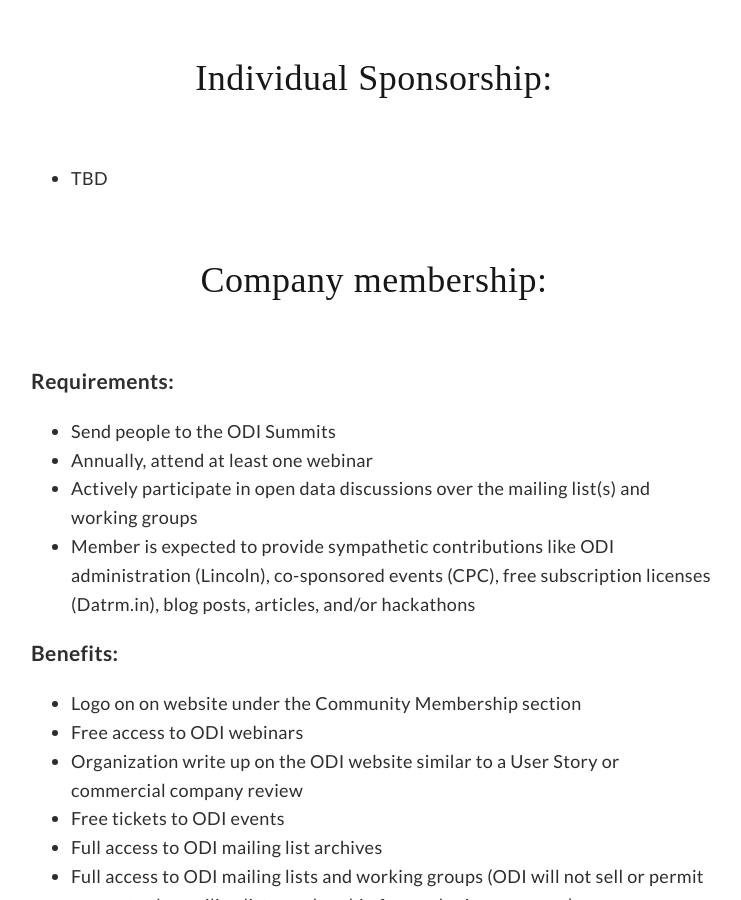
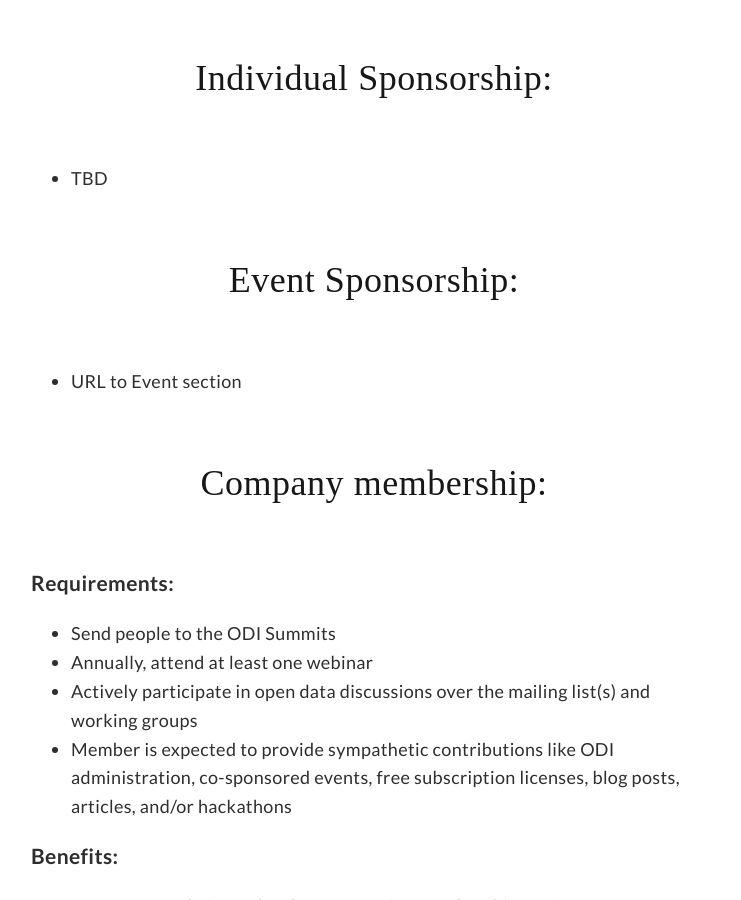
Before and after one commit to opendatainitiative/opendatainitiative.github.io, a Jekyll site: the page built from participation.md, in a window 1280 px wide and 900 px high, scrolled down 1339 px. Shown: the whole window, without its empty margins (266-1007 px from the left). Built offline with Jekyll 4.4.1, drawn with Linux system fonts in a browser that asks for light colours; our own code applies the rules of GitHub Pages for plain Markdown files.

Commit message:
Update participation.md

```diff
--- a/participation.md
+++ b/participation.md
@@ -26,12 +26,15 @@ Sponsorship means money, membership means non-money support, contribution means
 ## Individual Sponsorship:
 * TBD
 
+## Event Sponsorship:
+* URL to Event section
+
 ## Company membership:
 ### Requirements:
 * Send people to the ODI Summits
 * Annually, attend at least one webinar
 * Actively participate in open data discussions over the mailing list(s) and working groups
-* Member is expected to provide sympathetic contributions like ODI administration (Lincoln), co-sponsored events (CPC), free subscription licenses (Datrm.in), blog posts, articles, and/or hackathons
+* Member is expected to provide sympathetic contributions like ODI administration, co-sponsored events, free subscription licenses, blog posts, articles, and/or hackathons
 
 ### Benefits:
 * Logo on on website under the Community Membership section
```
